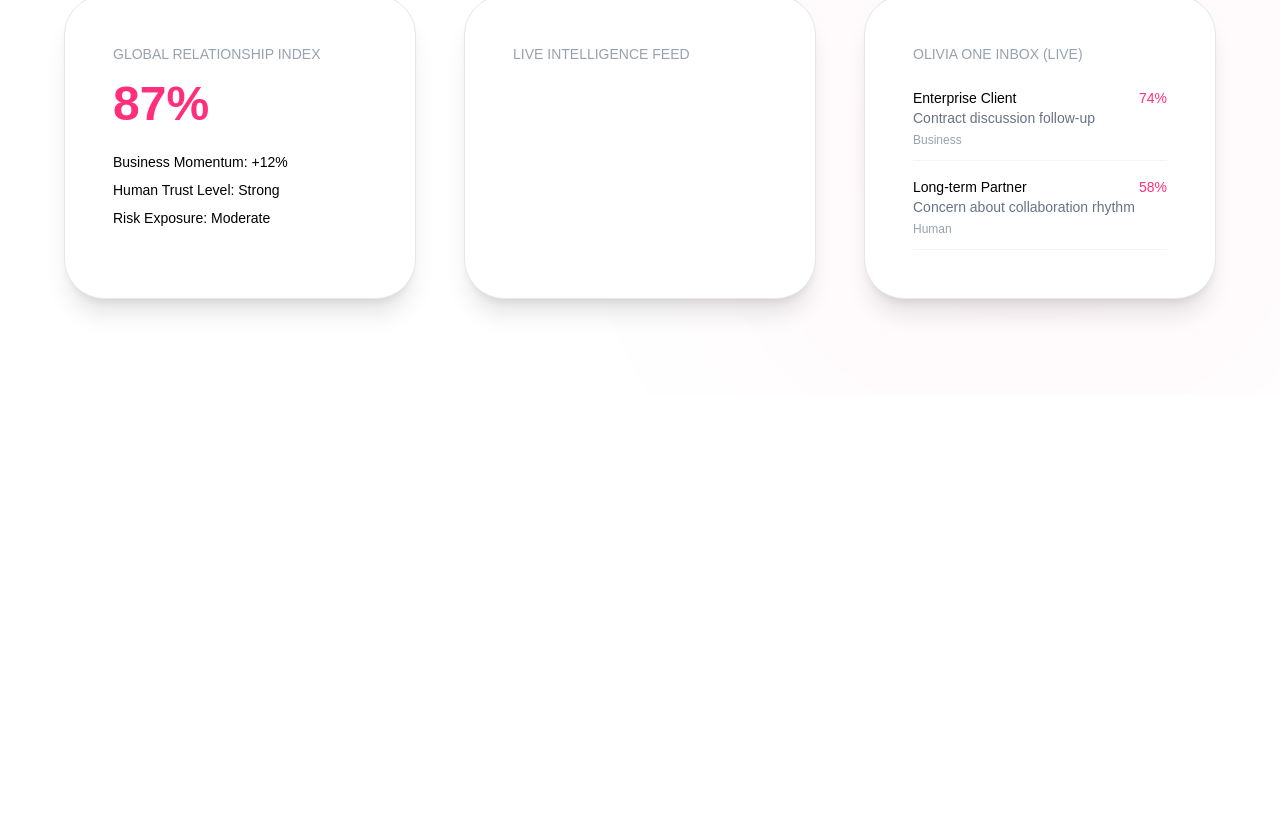
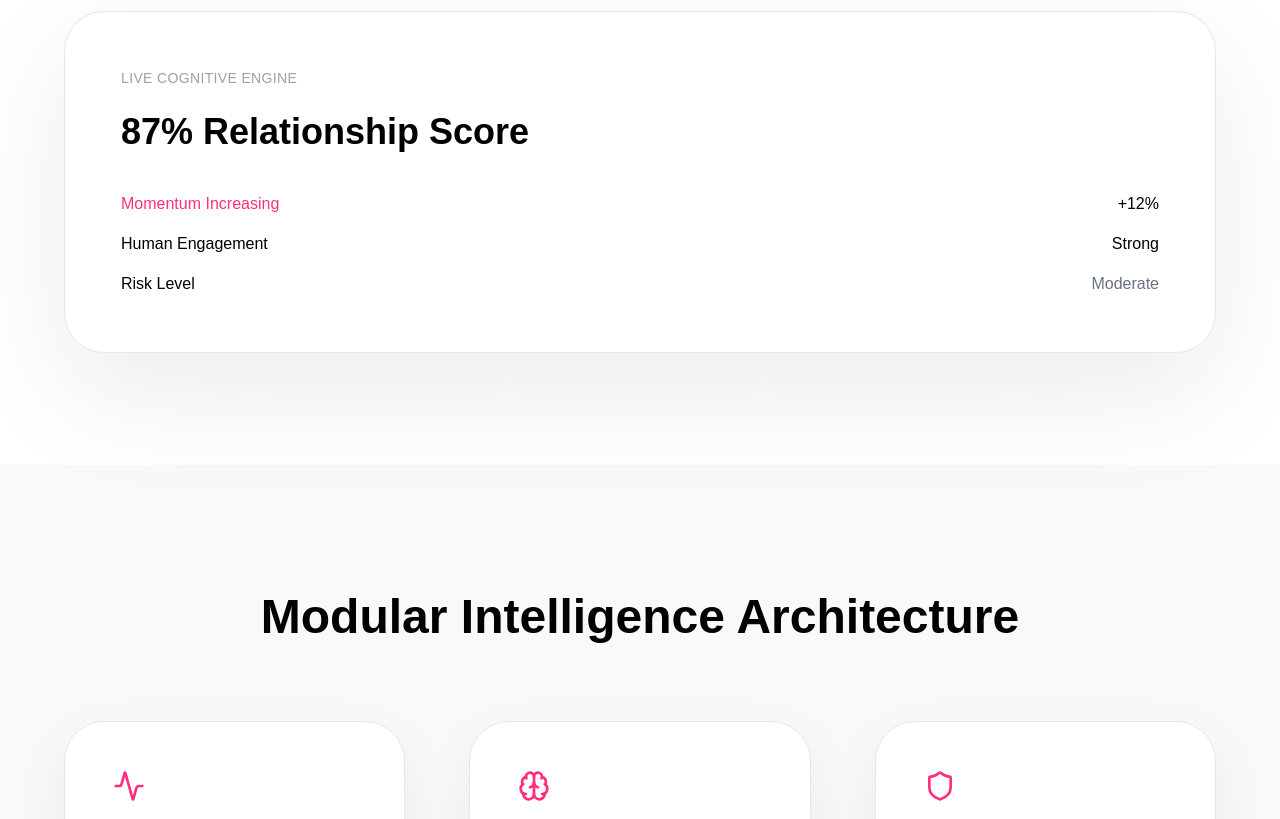
Before and after one commit to o7digital/oliviaOS-Alfa, a Next.js app in the folder apps/frontend/: page / in a window 1280 px wide. Shown: the part 861-1680 px from the top of the page. Before the commit the page ends 1256 px from the top, so only its background shows below. Built offline with nearby package versions, Linux system fonts and the light colour scheme.

Commit message:
Revert "Add live control center below hero"
This reverts commit 7b09077248b616cdbb6e69183a79f1fdf6e807f8.

```diff
--- a/apps/frontend/components/OliviaControlCenter.tsx
+++ b/apps/frontend/components/OliviaControlCenter.tsx
@@ -1,70 +1,9 @@
 "use client";
 
 import React from "react";
-
-type MailPreview = {
-  id: number;
-  from: string;
-  subject: string;
-  type: string;
-  score: number;
-};
-
-const initialMails: MailPreview[] = [
-  {
-    id: 1,
-    from: "Enterprise Client",
-    subject: "Contract discussion follow-up",
-    type: "Business",
-    score: 74,
-  },
-  {
-    id: 2,
-    from: "Long-term Partner",
-    subject: "Concern about collaboration rhythm",
-    type: "Human",
-    score: 58,
-  },
-];
-
-const eventsSeed = [
-  "New high-intent email detected",
-  "Relationship momentum increasing",
-  "Human friction signal detected",
-  "Opportunity probability updated",
-  "New inbound interaction (Hostess)",
-];
+import { Activity, ArrowRight, Brain, Shield } from "lucide-react";
 
 export default function OliviaControlCenter() {
-  const [mails, setMails] = React.useState<MailPreview[]>(initialMails);
-  const [liveFeed, setLiveFeed] = React.useState<string[]>([]);
-  const [globalScore, setGlobalScore] = React.useState(87);
-
-  React.useEffect(() => {
-    const interval = setInterval(() => {
-      const newMail: MailPreview = {
-        id: Date.now(),
-        from: "New Contact",
-        subject: "Dynamic incoming interaction",
-        type: Math.random() > 0.5 ? "Business" : "Human",
-        score: Math.floor(Math.random() * 40) + 50,
-      };
-
-      setMails((prev) => [newMail, ...prev.slice(0, 5)]);
-
-      const newEvent =
-        eventsSeed[Math.floor(Math.random() * eventsSeed.length)];
-
-      setLiveFeed((prev) => [newEvent, ...prev.slice(0, 5)]);
-
-      setGlobalScore((prev) =>
-        Math.min(100, Math.max(55, prev + (Math.random() > 0.5 ? 1 : -1))),
-      );
-    }, 8000);
-
-    return () => clearInterval(interval);
-  }, []);
-
   return (
     <div className="relative min-h-screen overflow-hidden bg-white text-black">
       <div className="pointer-events-none absolute inset-0">
@@ -83,59 +22,59 @@ export default function OliviaControlCenter() {
         </div>
       </section>
 
-      <section className="relative px-6 py-20 lg:px-16 lg:py-24">
-        <div className="mx-auto grid max-w-7xl gap-8 md:grid-cols-3 lg:gap-12">
-          <div className="rounded-[32px] border border-gray-200 bg-white p-8 shadow-xl lg:rounded-[40px] lg:p-12">
-            <div className="mb-4 text-sm text-gray-400 uppercase">
-              Global Relationship Index
+      <section className="relative px-6 py-20 lg:px-16 lg:py-28">
+        <div className="mx-auto max-w-6xl">
+          <div className="rounded-[32px] border border-gray-200 bg-white p-8 shadow-[0_40px_120px_rgba(0,0,0,0.08)] lg:rounded-[40px] lg:p-14">
+            <div className="mb-6 text-sm tracking-wide text-gray-400 uppercase">
+              Live Cognitive Engine
             </div>
-            <div className="text-5xl font-semibold text-[#FF2F7D] transition-all duration-500">
-              {globalScore}%
+            <div className="mb-10 text-3xl font-semibold lg:text-4xl">
+              87% Relationship Score
             </div>
-            <div className="mt-6 space-y-2 text-sm">
-              <div>Business Momentum: +12%</div>
-              <div>Human Trust Level: Strong</div>
-              <div>Risk Exposure: Moderate</div>
-            </div>
-          </div>
-
-          <div className="rounded-[32px] border border-gray-200 bg-white p-8 shadow-xl lg:rounded-[40px] lg:p-12">
-            <div className="mb-6 text-sm text-gray-400 uppercase">
-              Live Intelligence Feed
-            </div>
-            <div className="space-y-3 text-sm">
-              {liveFeed.map((event, index) => (
-                <div
-                  key={`${event}-${index}`}
-                  className="animate-pulse border-l-4 border-[#FF2F7D] py-2 pl-4"
-                >
-                  {event}
-                </div>
-              ))}
-            </div>
-          </div>
-
-          <div className="rounded-[32px] border border-gray-200 bg-white p-8 shadow-xl lg:rounded-[40px] lg:p-12">
-            <div className="mb-6 text-sm text-gray-400 uppercase">
-              Olivia One Inbox (Live)
-            </div>
-            <div className="space-y-4 text-sm">
-              {mails.map((mail) => (
-                <div
-                  key={mail.id}
-                  className="border-b border-gray-100 pb-3 transition-all duration-300"
-                >
-                  <div className="flex justify-between gap-4">
-                    <span className="font-medium">{mail.from}</span>
-                    <span className="text-[#FF2F7D]">{mail.score}%</span>
-                  </div>
-                  <div className="text-gray-500">{mail.subject}</div>
-                  <div className="mt-1 text-xs text-gray-400">{mail.type}</div>
-                </div>
-              ))}
+            <div className="space-y-4 text-base">
+              <Metric label="Momentum Increasing" value="+12%" accent />
+              <Metric label="Human Engagement" value="Strong" />
+              <Metric label="Risk Level" value="Moderate" muted />
             </div>
           </div>
         </div>
+      </section>
+
+      <section className="bg-[#F9F9FB] px-6 py-24 lg:px-16 lg:py-32">
+        <div className="mx-auto mb-16 max-w-7xl text-center lg:mb-20">
+          <h2 className="text-4xl font-semibold lg:text-5xl">
+            Modular Intelligence Architecture
+          </h2>
+        </div>
+        <div className="mx-auto grid max-w-7xl gap-8 md:grid-cols-3 lg:gap-16">
+          <Card
+            icon={<Activity size={32} />}
+            title="Olivia Hostess"
+            description="Captures and qualifies incoming interactions in real time."
+          />
+          <Card
+            icon={<Brain size={32} />}
+            title="Olivia One"
+            description="Builds relational memory and extracts strategic signals."
+          />
+          <Card
+            icon={<Shield size={32} />}
+            title="o7 CRM Pulse"
+            description="Transforms signals into structured revenue execution."
+          />
+        </div>
+      </section>
+
+      <section className="bg-black px-6 py-28 text-center text-white lg:px-16 lg:py-36">
+        <h2 className="mb-10 text-4xl font-semibold lg:text-5xl">
+          The Relationship Operating System
+        </h2>
+        <p className="mx-auto mb-16 max-w-3xl text-lg text-gray-400 lg:text-xl">
+          Not just AI. Not just CRM. A strategic relational infrastructure layer.
+        </p>
+        <button className="inline-flex items-center gap-3 rounded-full bg-[#FF2F7D] px-10 py-5 text-lg font-medium text-white transition-all hover:opacity-90 lg:px-14 lg:py-7 lg:text-xl">
+          Enter Olivia One <ArrowRight size={20} />
+        </button>
       </section>
     </div>
   );
@@ -262,3 +201,40 @@ function HeroSlider() {
     </div>
   );
 }
+
+function Metric({
+  label,
+  value,
+  accent = false,
+  muted = false,
+}: {
+  label: string;
+  value: string;
+  accent?: boolean;
+  muted?: boolean;
+}) {
+  return (
+    <div className="flex justify-between gap-4">
+      <span className={accent ? "text-[#FF2F7D]" : ""}>{label}</span>
+      <span className={`font-medium ${muted ? "text-gray-500" : ""}`}>{value}</span>
+    </div>
+  );
+}
+
+function Card({
+  icon,
+  title,
+  description,
+}: {
+  icon: React.ReactNode;
+  title: string;
+  description: string;
+}) {
+  return (
+    <div className="rounded-[32px] border border-gray-200 bg-white p-8 shadow-[0_20px_60px_rgba(0,0,0,0.06)] transition-all hover:shadow-[0_30px_90px_rgba(0,0,0,0.1)] lg:rounded-[40px] lg:p-12">
+      <div className="mb-8 text-[#FF2F7D]">{icon}</div>
+      <h3 className="mb-6 text-2xl font-semibold">{title}</h3>
+      <p className="leading-relaxed text-gray-500">{description}</p>
+    </div>
+  );
+}
```
